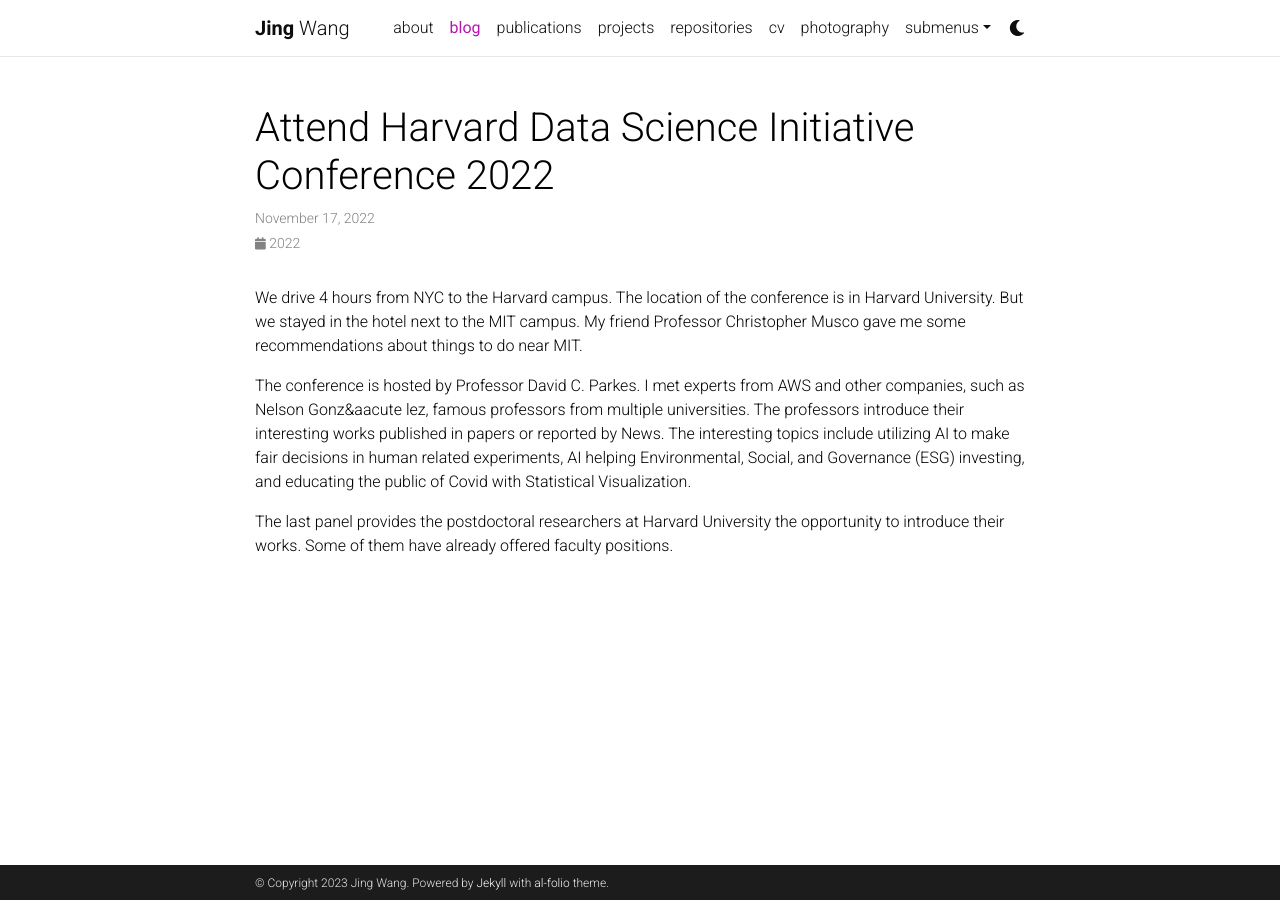
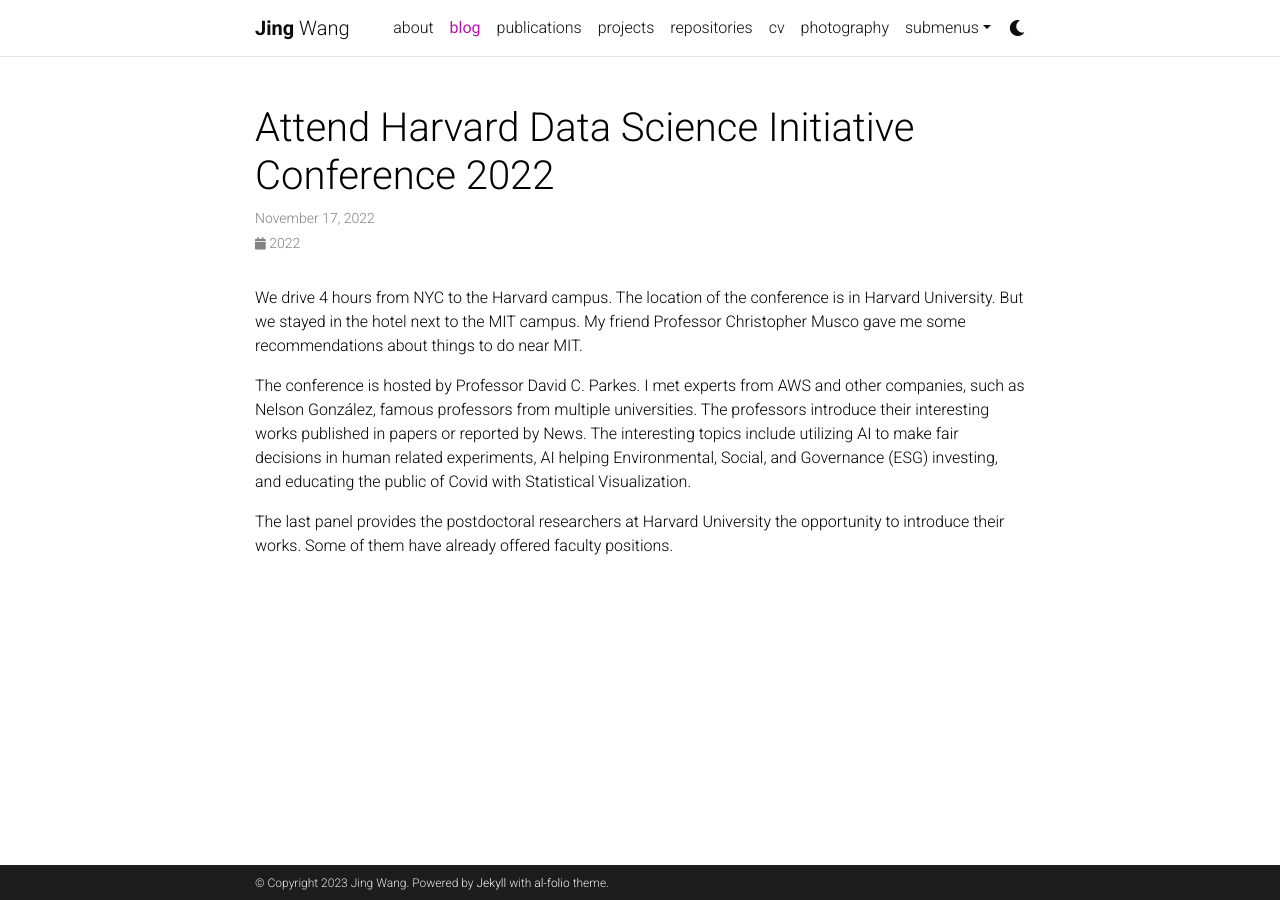
Before and after one commit to JingWang-RU/JingWang-RU.github.io, a Jekyll site: the page built from _posts/2022-11-16-hsdi.md, in a window 1280 px wide. Built offline with Jekyll 4.4.1, drawn with Linux system fonts in a browser that asks for light colours; comment, search, counter and statistics services are not loaded; a style sheet for code colours, icons or effects is not loaded.

Commit message:
blog harvard

```diff
--- a/_posts/2022-11-16-hsdi.md
+++ b/_posts/2022-11-16-hsdi.md
@@ -8,6 +8,6 @@
 
 We drive 4 hours from NYC to the Harvard campus. The location of the conference is in Harvard University. But we stayed in the hotel next to the MIT campus. My friend Professor Christopher Musco gave me some recommendations about things to do near MIT.
 
-The conference is hosted by Professor David C. Parkes. I met experts from AWS and other companies, such as Nelson Gonz&aacute lez, famous professors from multiple universities. The professors introduce their interesting works published in papers or reported by News. The interesting topics include utilizing AI to make fair decisions in human related experiments, AI helping Environmental, Social, and Governance (ESG) investing, and educating the public of Covid with Statistical Visualization.
+The conference is hosted by Professor David C. Parkes. I met experts from AWS and other companies, such as Nelson González, famous professors from multiple universities. The professors introduce their interesting works published in papers or reported by News. The interesting topics include utilizing AI to make fair decisions in human related experiments, AI helping Environmental, Social, and Governance (ESG) investing, and educating the public of Covid with Statistical Visualization.
 
 The last panel provides the postdoctoral researchers at Harvard University the opportunity to introduce their works. Some of them have already offered faculty positions.
```
